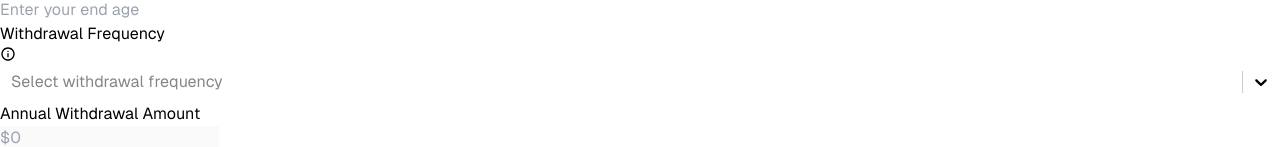
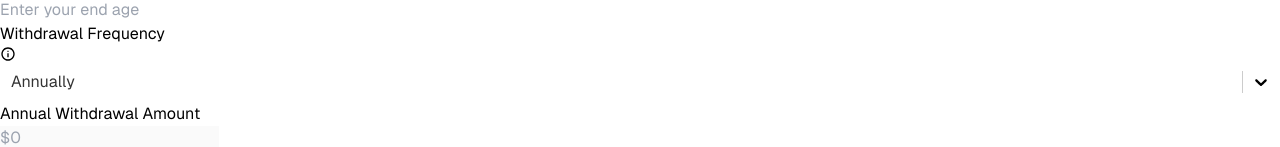
Before and after one commit to RetireHow/dollarfar, a React (Vite) app: page /registered-retirement-income-fund-calculator in a window 1280 px wide. Shown: the part 658-805 px from the top of the page. Built offline with nearby package versions, Linux system fonts and the light colour scheme; what @react-pdf/renderer would draw is missing.

Commit message:
modified RRIF

```diff
--- a/src/pages/RRIF/RRIFForm.tsx
+++ b/src/pages/RRIF/RRIFForm.tsx
@@ -83,10 +83,12 @@ export default function RRIFForm() {
     withdrawalStartYear,
     withdrawalEndYear,
     annualWithdrawalAmount,
-    RRIFInitalBalance
+    RRIFInitalBalance,
+    withdrawalFrequency
   } = useAppSelector((state) => state.RRIF);
 
   const [minWithdrowalAmount, setMinWithdrawalAbmount] = useState<number>(0);
+  console.log({withdrawalFrequency})
 
   useEffect(() => {
     // if (ageWithdrawalPercentages[withdrawalStartYear]) {
@@ -315,16 +317,12 @@ export default function RRIFForm() {
             )
           }
           options={withdrawalFrequencyOptions}
+          value={withdrawalFrequency as TOptions}
           styles={customStyles}
           isMulti={false}
           placeholder="Select withdrawal frequency"
           className="rounded-md border-[1px] duration-300 border-[#838383]"
         ></Select>
-        {showError && !RRIFInitalBalance && (
-          <p className="text-red-500 text-[14px] font-bold">
-            This field is required.
-          </p>
-        )}
       </div>
 
       <div>
```
